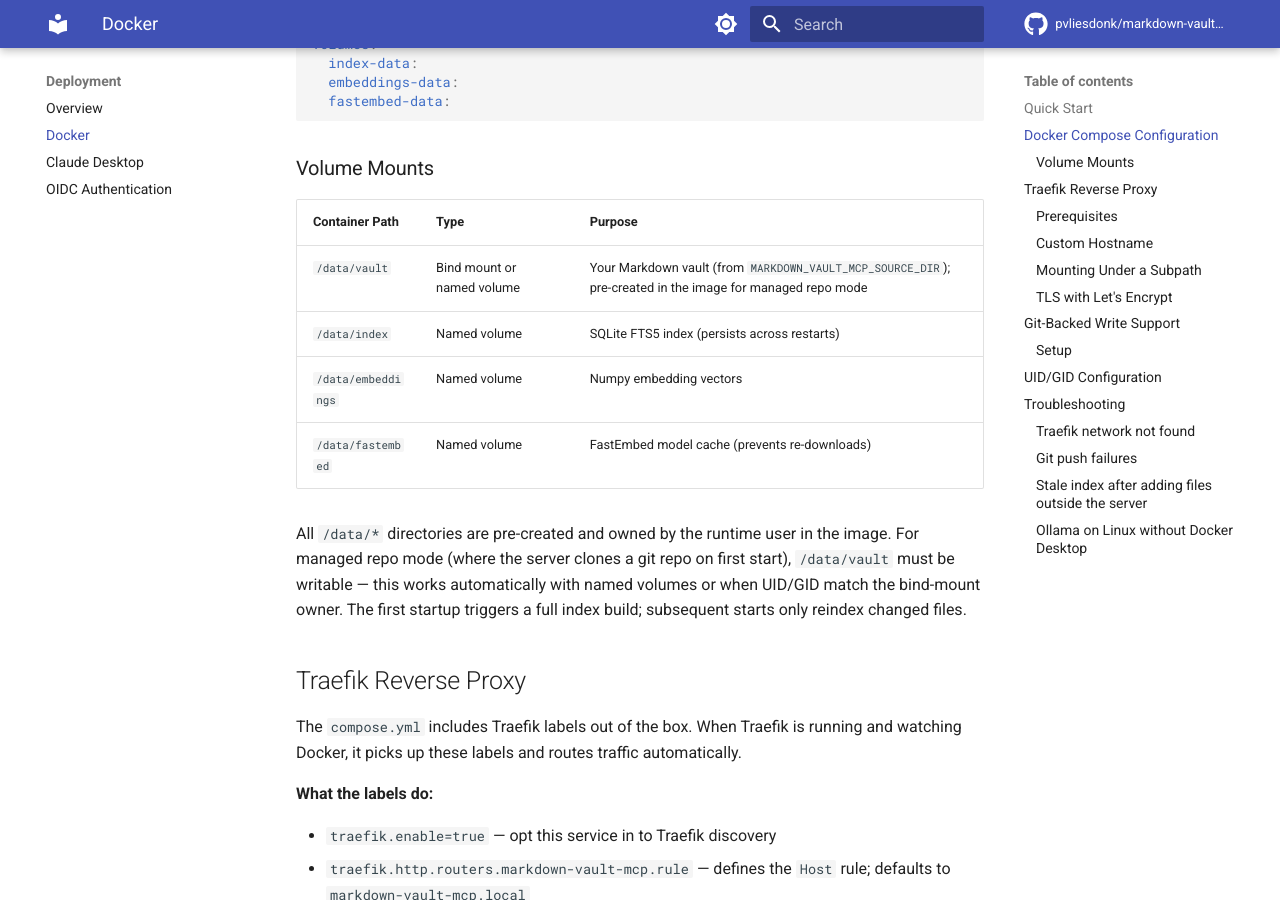
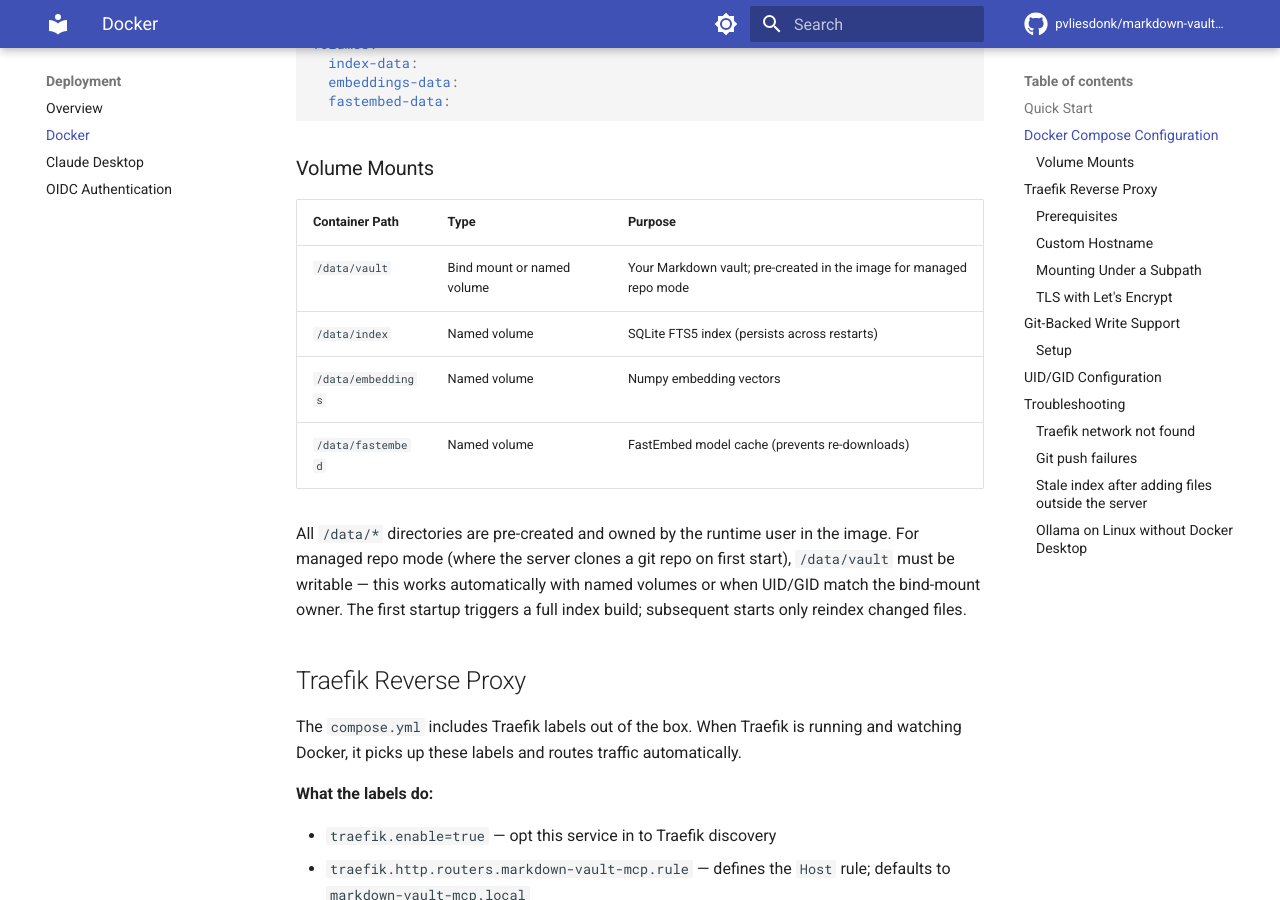
Before and after one commit to pvliesdonk/markdown-mcp, an MkDocs documentation site: the page built from docs/deployment/docker.md, in a window 1280 px wide and 900 px high, scrolled down 1036 px. Built offline with MkDocs 1.6.1 and Material for MkDocs 9.7.7, drawn with Linux system fonts in a browser that asks for light colours; comment, search, counter and statistics services are not loaded.

Commit message:
docs: remove env var reference from vault volume table entry
The SOURCE_DIR env var is for bind mounts only, not relevant for
named volumes in managed repo mode.

Co-Authored-By: Claude Opus 4.6 <noreply@anthropic.com>

```diff
--- a/docs/deployment/docker.md
+++ b/docs/deployment/docker.md
@@ -53,7 +53,7 @@ volumes:
 
 | Container Path | Type | Purpose |
 |---------------|------|---------|
-| `/data/vault` | Bind mount or named volume | Your Markdown vault (from `MARKDOWN_VAULT_MCP_SOURCE_DIR`); pre-created in the image for managed repo mode |
+| `/data/vault` | Bind mount or named volume | Your Markdown vault; pre-created in the image for managed repo mode |
 | `/data/index` | Named volume | SQLite FTS5 index (persists across restarts) |
 | `/data/embeddings` | Named volume | Numpy embedding vectors |
 | `/data/fastembed` | Named volume | FastEmbed model cache (prevents re-downloads) |
```
